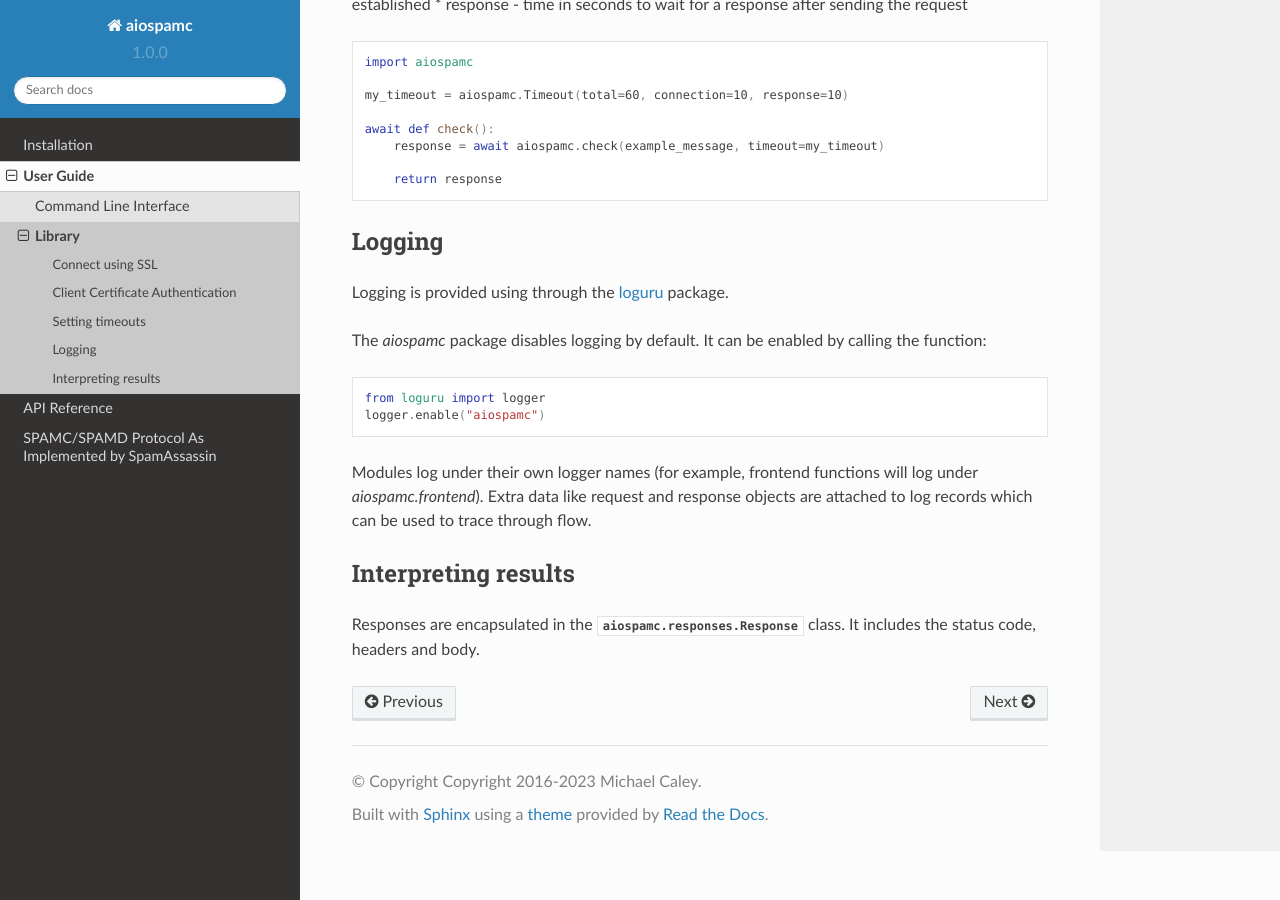
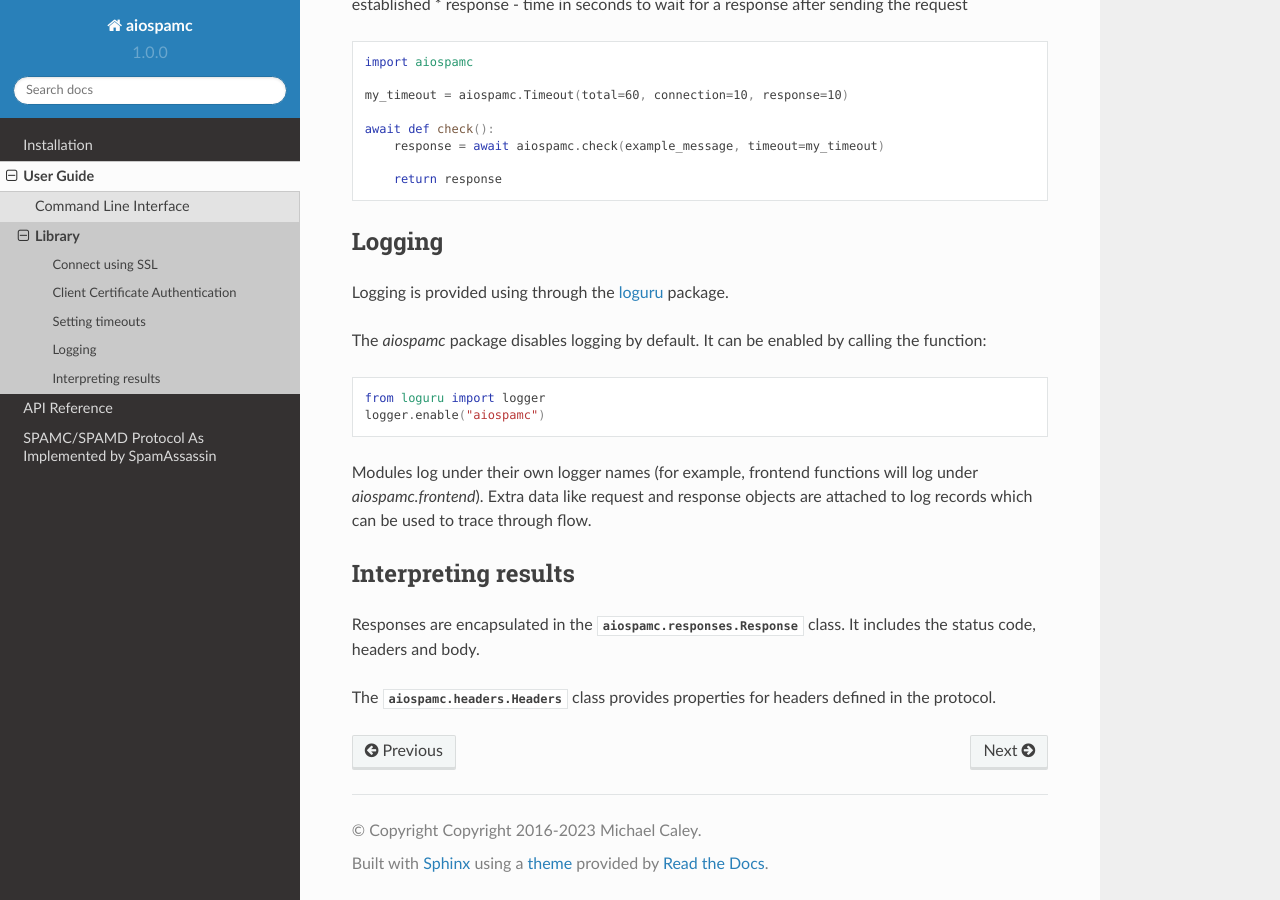
Before and after one commit to mjcaley/aiospamc, a Sphinx documentation site: the page built from docs/library.rst, in a window 1280 px wide and 900 px high, scrolled down 1710 px. Built offline with Sphinx 7.4.7 and the Read the Docs theme 2.0.0, drawn with Linux system fonts in a browser that asks for light colours.

Commit message:
Added mention of the Headers class for ease of use

```diff
--- a/docs/library.rst
+++ b/docs/library.rst
@@ -123,3 +123,6 @@ Interpreting results
 
 Responses are encapsulated in the :class:`aiospamc.responses.Response` class.
 It includes the status code, headers and body.
+
+The :class:`aiospamc.headers.Headers` class provides properties for headers defined in the
+protocol.
```
